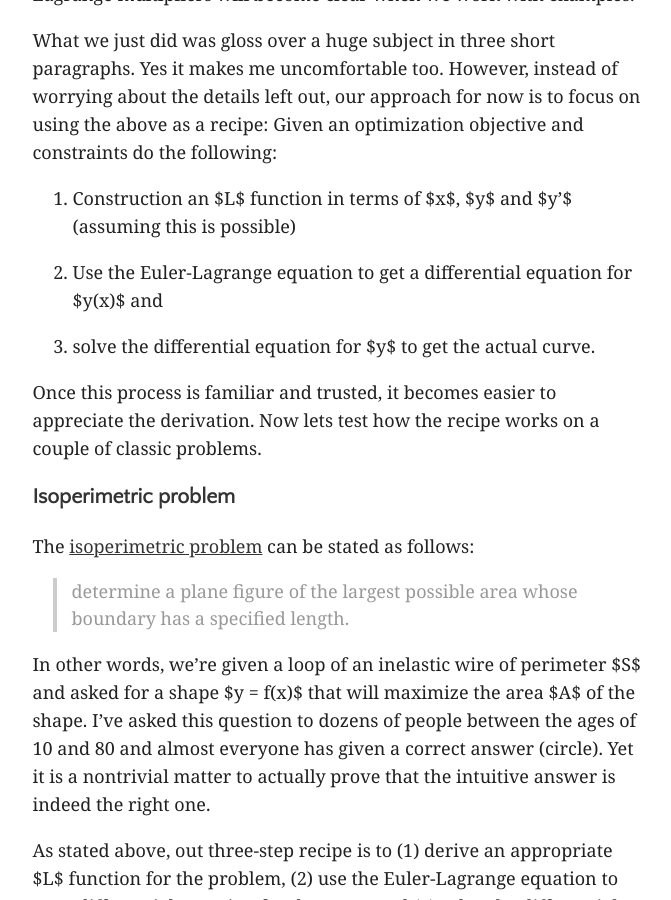
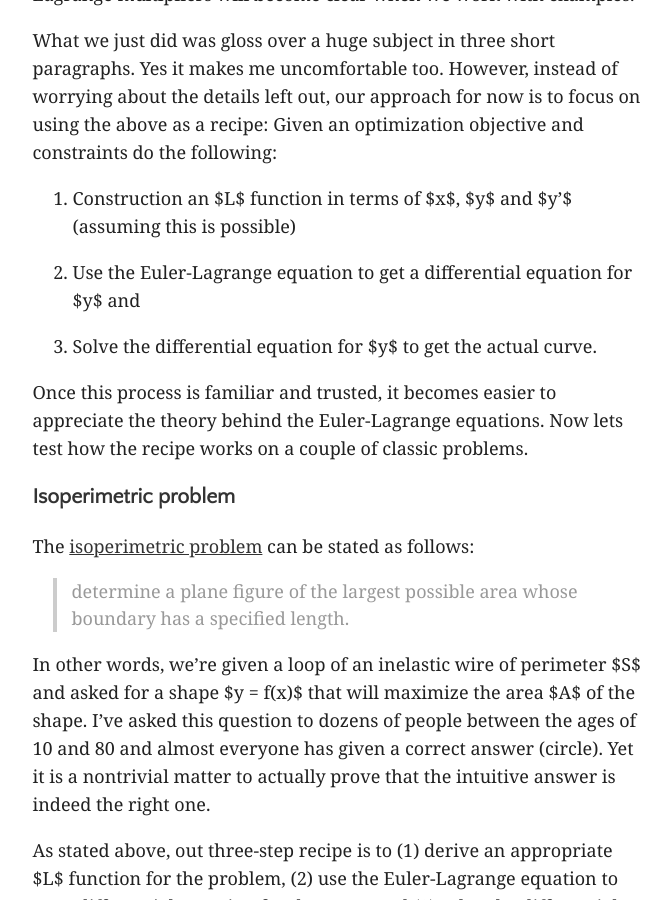
Before and after one commit to rohan-kekatpure/rohan-kekatpure.github.io, a Jekyll site: the page built from _posts/2020-08-11-calculus-of-variations.md, in a window 1280 px wide and 900 px high, scrolled down 5620 px. Shown: the whole window, without its empty margins (300-971 px from the left). Built offline with Jekyll 4.4.1, drawn with Linux system fonts in a browser that asks for light colours; formulas are drawn with MathJax 3.

Commit message:
Introduction to  COV

```diff
--- a/_posts/2020-08-11-calculus-of-variations.md
+++ b/_posts/2020-08-11-calculus-of-variations.md
@@ -162,12 +162,12 @@ an optimization objective and constraints do the following:
 
 1. Construction an $L$ function in terms of $x$, $y$ and $y'$ (assuming this is possible)
 
-2. Use the Euler-Lagrange equation to get a differential equation for $y(x)$ and
+2. Use the Euler-Lagrange equation to get a differential equation for $y$ and
 
-3. solve the differential equation for $y$ to get the actual curve.
+3. Solve the differential equation for $y$ to get the actual curve.
 
-Once this process is familiar and trusted, it becomes easier to appreciate the derivation. Now lets test how the recipe
-works on a couple of classic problems.
+Once this process is familiar and trusted, it becomes easier to appreciate the theory behind the Euler-Lagrange
+equations. Now lets test how the recipe works on a couple of classic problems.
 
 ### Isoperimetric problem
 
```
